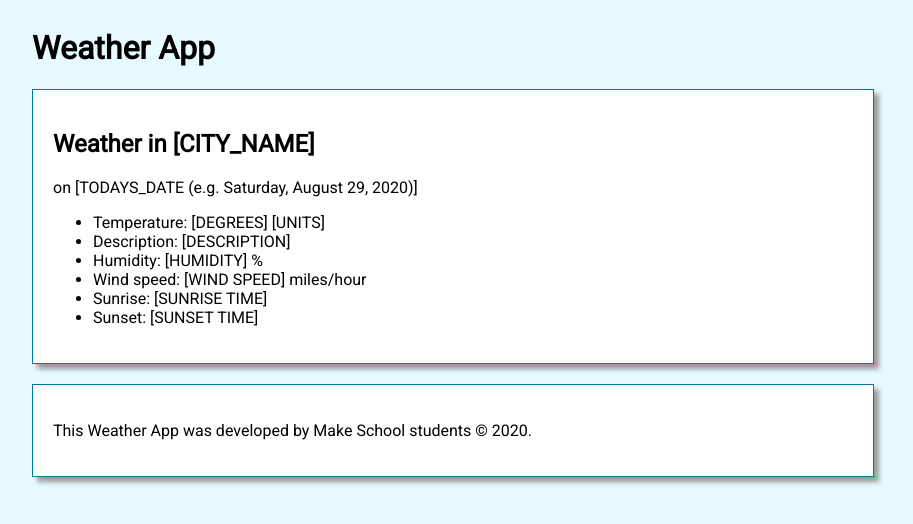
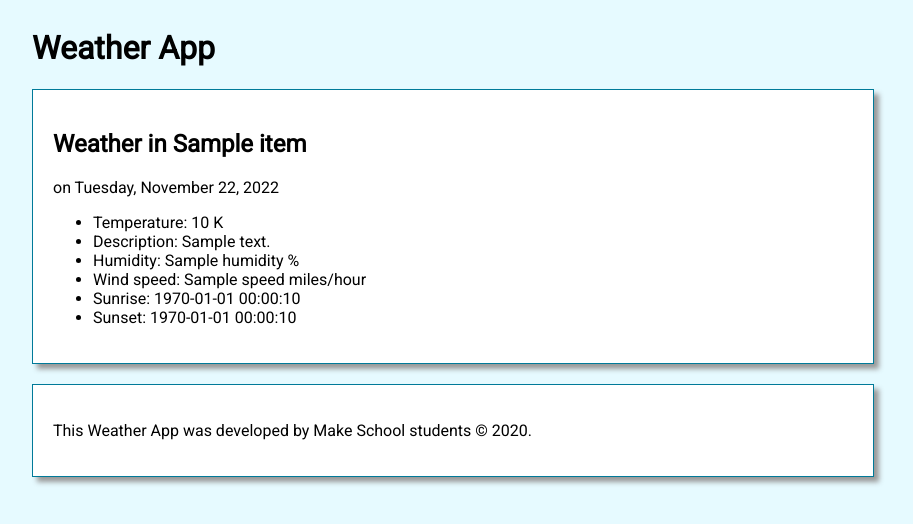
Before and after one commit to paul-fletes/ACS-1710-Assignment-4-Weather-API, a Flask app: page /results in a window 1280 px wide. Shown: the top 524 px of the page, without its empty margins (208-1121 px from the left). Run offline with Flask 2, Linux system fonts and the light colour scheme; a database or web service that is not in the repository returns one stand-in record (values such as "Sample title"); data that the repository does not hold is empty.

Commit message:
update results.html template

```diff
--- a/app.py
+++ b/app.py
@@ -60,8 +60,11 @@ def results():
     # For the sunrise & sunset variables, I would recommend to turn them into
     # datetime objects. You can do so using the `datetime.fromtimestamp()`
     # function.
+    datetime_object = (datetime.now()).strftime('%A, %B %d, %Y')
+
     context = {
-        'date': datetime.now(),
+        'data': result_json,
+        'date': datetime_object,
         'city': result_json['name'],
         'description': result_json['weather'][0]['description'],
         'temp': result_json['main']['temp'],
--- a/templates/results.html
+++ b/templates/results.html
@@ -3,23 +3,23 @@
 
 <section>
     {#
-        TODO: Replace the hard-coded city and date below with data from the
-        server
+    TODO: Replace the hard-coded city and date below with data from the
+    server
     #}
-    <h1>Weather in [CITY_NAME]</h1>
-    <p>on [TODAYS_DATE (e.g. Saturday, August 29, 2020)]</p>
+    <h1>Weather in {{city}}</h1>
+    <p>on {{date}}</p>
 
     {#
-        TODO: Add the temperature, description, humidity, wind speed, sunrise,
-        & sunset below to replace the [ ].
+    TODO: Add the temperature, description, humidity, wind speed, sunrise,
+    & sunset below to replace the [ ].
     #}
     <ul>
-        <li>Temperature: [DEGREES] [UNITS] </li>
-        <li>Description: [DESCRIPTION] </li>
-        <li>Humidity: [HUMIDITY] % </li>
-        <li>Wind speed: [WIND SPEED] miles/hour </li>
-        <li>Sunrise: [SUNRISE TIME] </li>
-        <li>Sunset: [SUNSET TIME] </li>
+        <li>Temperature: {{temp}} {{units_letter}}</li>
+        <li>Description: {{description}} </li>
+        <li>Humidity: {{humidity}} % </li>
+        <li>Wind speed: {{wind_speed}} miles/hour </li>
+        <li>Sunrise: {{sunrise}} </li>
+        <li>Sunset: {{sunset}} </li>
     </ul>
 
 </section>
```
